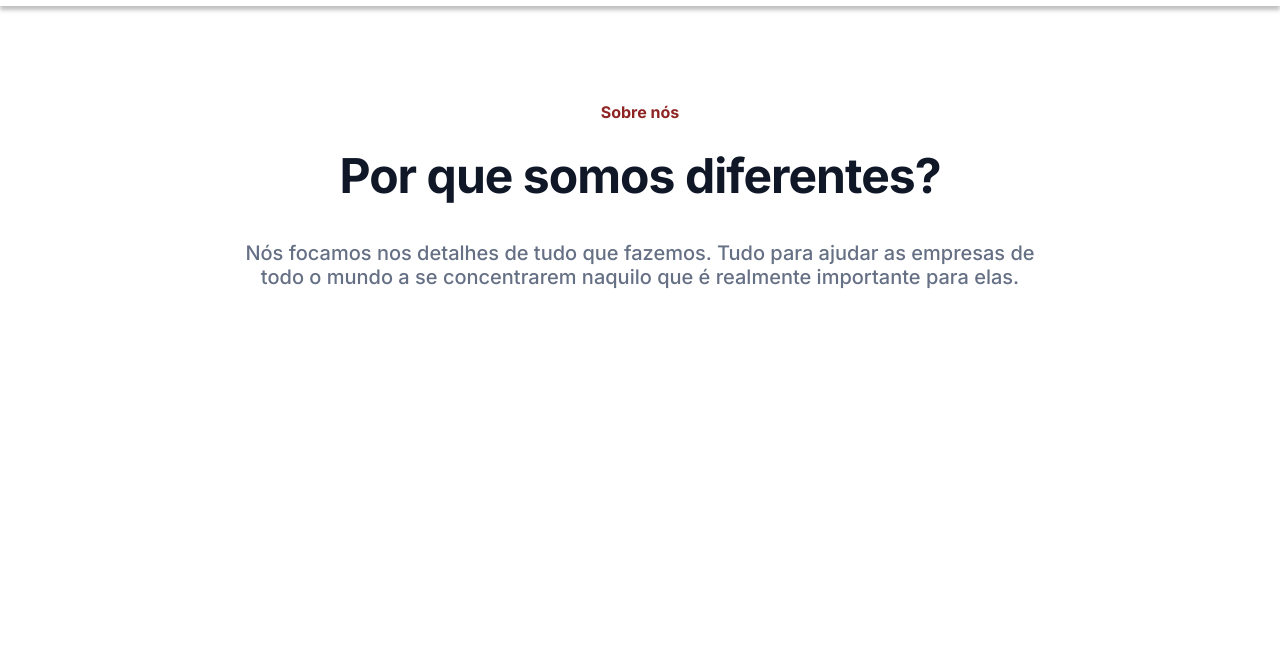
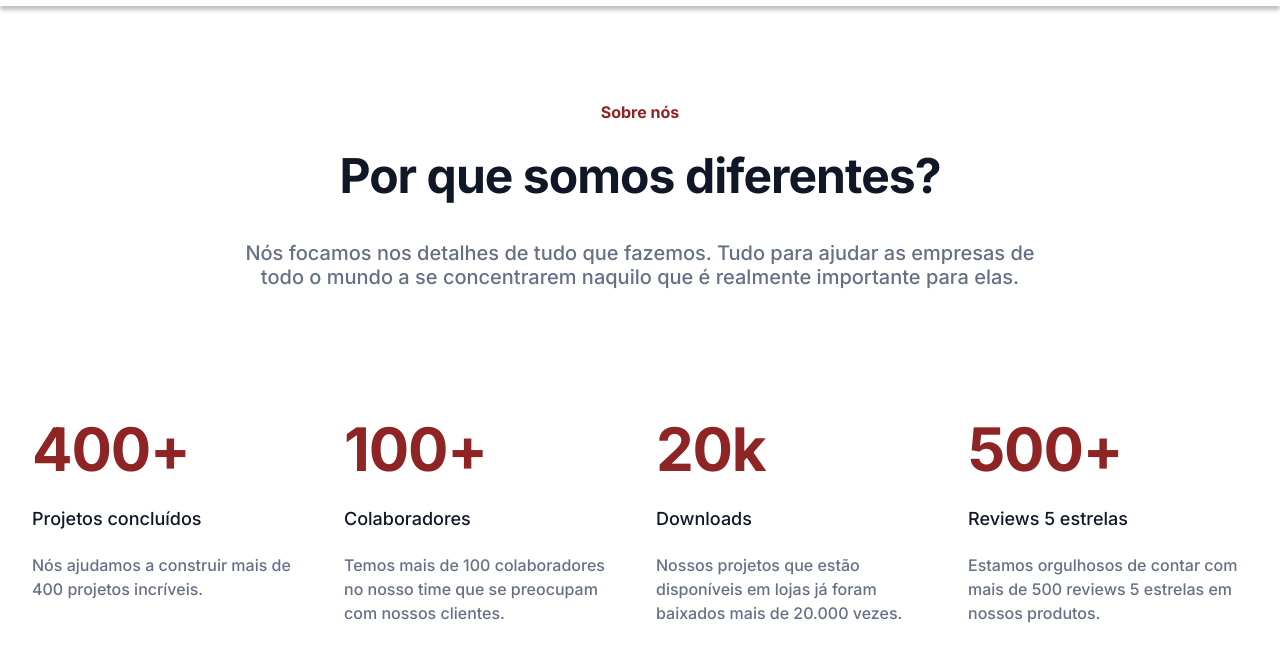
Before and after one commit to adrianoardev/7DaysOfCode-HTML_e_CSS, a plain HTML site: page index.html in a window 1280 px wide. Shown: the part 74-736 px from the top of the page. Drawn offline with Linux system fonts and the light colour scheme.

Commit message:
parte3 finalizada

```diff
--- a/index.html
+++ b/index.html
@@ -13,6 +13,7 @@
 
 <body>
   <header>
+    <div class="header-container">
       <div class="logo">
         <img src="img/_Button base.svg" alt="">
       </div>
@@ -34,6 +35,8 @@
           <li class="cadastrar"><a href="#">Cadastrar</a></li>
         </ul>
       </div>
+    </div>
+
   </header>
 
   <div class="cabecalho-container">
@@ -46,13 +49,38 @@
       <p>Nós focamos nos detalhes de tudo que fazemos. Tudo para ajudar as empresas de todo o mundo a se concentrarem
         naquilo que é realmente importante para elas.</p>
     </div>
+  </div>
+
+  <div class="metricas-container">
+    <div class="metricas-content">
+
+      <div class="metrica">
+        <h2>400+</h2>
+        <h3>Projetos concluídos</h3>
+        <p>Nós ajudamos a construir mais de 400 projetos incríveis.</p>
+      </div>
+
+      <div class="metrica">
+        <h2>100+</h2>
+        <h3>Colaboradores</h3>
+        <p>Temos mais de 100 colaboradores no nosso time que se preocupam com nossos clientes.</p>
+      </div>
+
+      <div class="metrica">
+        <h2>20k</h2>
+        <h3>Downloads</h3>
+        <p>Nossos projetos que estão disponíveis em lojas já foram baixados mais de 20.000 vezes.</p>
+      </div>
+
+      <div class="metrica">
+        <h2>500+</h2>
+        <h3>Reviews 5 estrelas</h3>
+        <p>Estamos orgulhosos de contar com mais de 500 reviews 5 estrelas em nossos produtos.</p>
+      </div>
+    </div>
+  </div>
 
 
-
-
-  </div>
-
-</body>
 
 </body>
 
--- a/style.css
+++ b/style.css
@@ -9,7 +9,7 @@
   box-sizing: border-box;
   list-style: none;
   text-decoration: none;
-  font-family: 'Inter', sans-serif;
+  font-family: "Inter", sans-serif;
 }
 
 body {
@@ -18,7 +18,7 @@ body {
   height: 100vh;
 }
 
-header {
+.header-container {
   display: flex;
   justify-content: space-between;
   align-items: center;
@@ -43,7 +43,7 @@ header {
   gap: 12px;
 }
 
-.cadastrar  {
+.cadastrar {
   display: flex;
   justify-content: center;
   align-items: center;
@@ -57,7 +57,7 @@ header {
 .cadastrar a {
   font-weight: 500;
   font-size: 16px;
-  color: #FFF;
+  color: #fff;
 }
 
 /***************** CABEÇALHO *****************/
@@ -96,3 +96,50 @@ span {
   color: var(--text-color);
   font-weight: 400;
 }
+
+/***************** METRICAS *****************/
+
+.metricas-container {
+  display: flex;
+  align-items: center;
+  flex-direction: column;
+  padding: 0px 0px 96px;
+  width: 100%;
+  height: 288px;
+}
+
+.metricas-content {
+  display: flex;
+  gap: 32px;
+}
+
+.metrica {
+  display: flex;
+  flex-direction: column;
+  height: 168px;
+  gap: 20px;
+}
+
+.metrica h2 {
+  font-size: 60px;
+  line-height: 72px;
+  font-weight: 600;
+  letter-spacing: -0.02em;
+  color: var(--main-color);
+}
+
+.metrica h3 {
+  font-size: 18px;
+  font-weight: 500;
+  line-height: 28px;
+  color: #101828;
+}
+
+.metrica p {
+  font-weight: 400;
+  line-height: 24px;
+  font-size: 16px;
+  color: #667085;
+  height: 48px;
+  width: 280px;
+}
```
Lines whose indentation alone changed are shown as unchanged.
